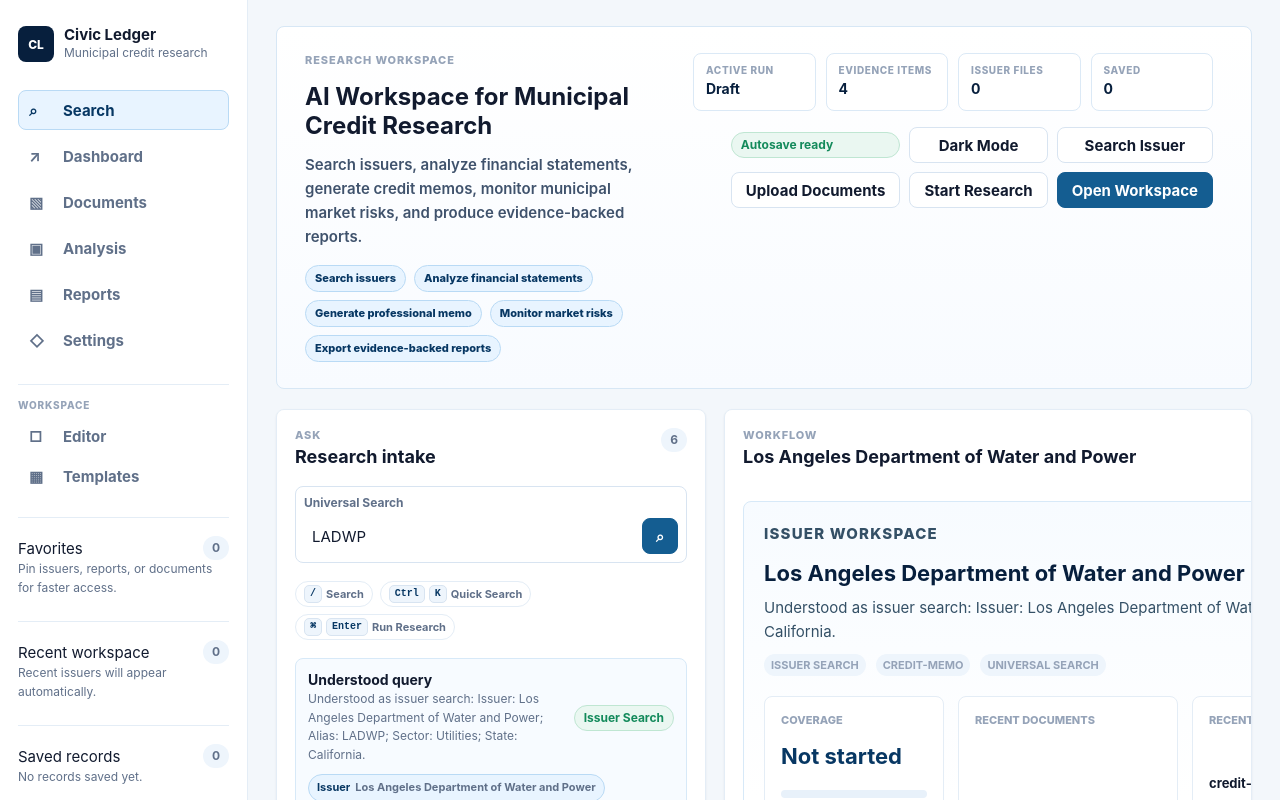
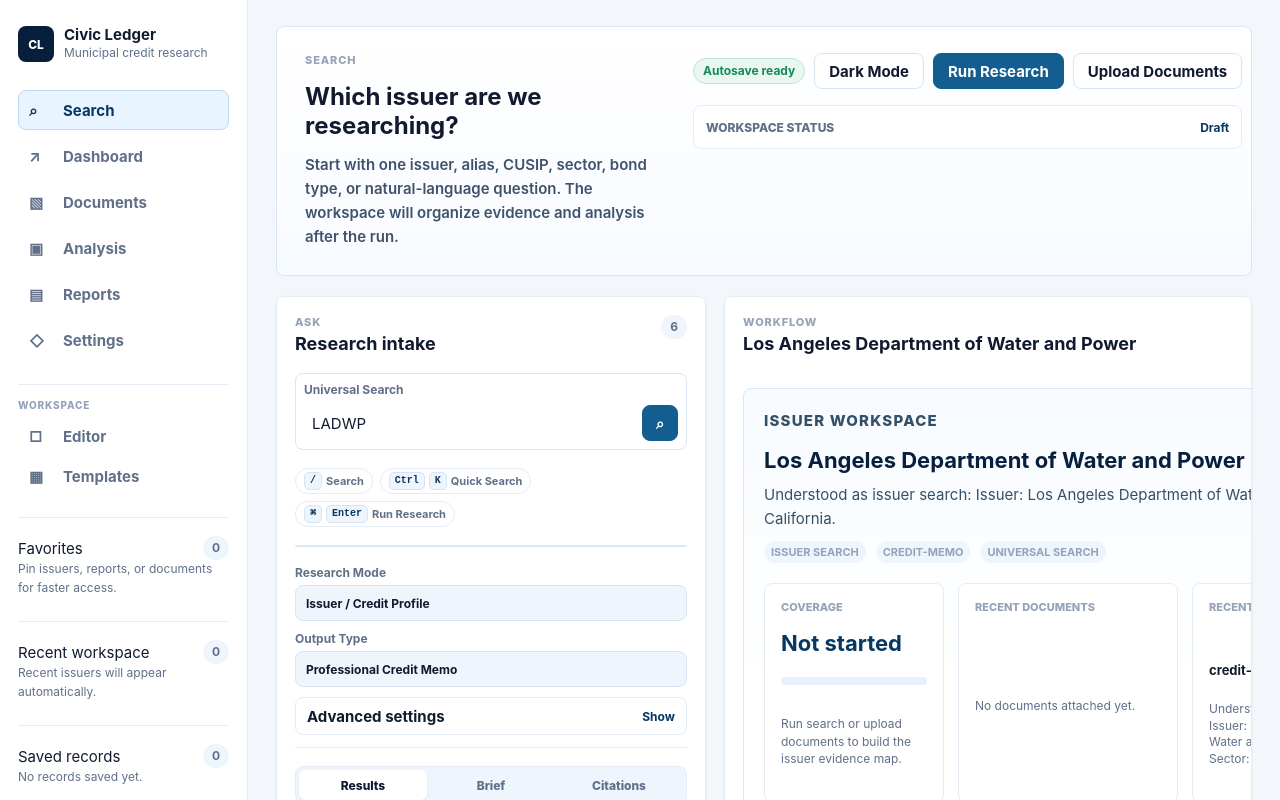
Before and after one commit to choee189071-oss/civic-ledger-next, a Next.js app: page / in a window 1280 px wide. Shown: the top 800 px of the page. Built offline with nearby package versions, Linux system fonts and the light colour scheme.

Commit message:
Redesign information hierarchy

```diff
--- a/app/components/DetailPanel.tsx
+++ b/app/components/DetailPanel.tsx
@@ -1148,6 +1148,15 @@ export function DetailPanel({
               </div>
             </div>
           </section>
+
+          <details className="progressive-section secondary-disclosure">
+            <summary>
+              <div>
+                <span>Secondary</span>
+                <strong>Analyst workspace, credit factors, and risks</strong>
+              </div>
+              <em>Open when moving from answer review to credit analysis.</em>
+            </summary>
 
           <section className="answer-section research-workspace-section">
             <div className="section-heading">
@@ -1259,6 +1268,17 @@ export function DetailPanel({
             </div>
           </section>
 
+          </details>
+
+          <details className="progressive-section secondary-disclosure">
+            <summary>
+              <div>
+                <span>Secondary</span>
+                <strong>Evidence coverage and statement support</strong>
+              </div>
+              <em>Open before drafting or exporting.</em>
+            </summary>
+
           <section className="answer-section evidence-command">
             <div className="section-heading">
               <div>
@@ -1365,6 +1385,17 @@ export function DetailPanel({
             )}
           </section>
 
+          </details>
+
+          <details className="progressive-section tertiary-disclosure">
+            <summary>
+              <div>
+                <span>Tertiary</span>
+                <strong>Diagnostics, raw source material, and setup</strong>
+              </div>
+              <em>Open for troubleshooting or analyst QA.</em>
+            </summary>
+
           {failureClassification && (
             <section className={`diagnostic-alert ${failureClassification.severity || 'warning'}`}>
               <div>
@@ -1626,6 +1657,8 @@ export function DetailPanel({
               </div>
             </section>
           )}
+
+          </details>
         </>
       )}
 
--- a/app/components/SearchPanel.tsx
+++ b/app/components/SearchPanel.tsx
@@ -334,6 +334,15 @@ export function SearchPanel(props: Props) {
         <span><kbd>⌘</kbd><kbd>Enter</kbd> Run Research</span>
       </div>
 
+      <details className="progressive-section compact-disclosure">
+        <summary>
+          <div>
+            <span>Secondary</span>
+            <strong>Search interpretation and quick starts</strong>
+          </div>
+          <em>Open to refine intent or choose a template.</em>
+        </summary>
+
       <div className="universal-search-panel">
         <div className="section-heading">
           <div>
@@ -382,6 +391,8 @@ export function SearchPanel(props: Props) {
           </button>
         ))}
       </div>
+
+      </details>
 
       {props.researchError && (
         <div className="error-banner" role="alert">
--- a/app/globals.css
+++ b/app/globals.css
@@ -351,7 +351,9 @@ h3 {
 .theme-dark .structured-answer-grid article,
 .theme-dark .confidence-explanation,
 .theme-dark .follow-up-panel,
-.theme-dark .report-ai-experience > div {
+.theme-dark .report-ai-experience > div,
+.theme-dark .workspace-status-drawer,
+.theme-dark .progressive-section {
   background: var(--color-page);
   border-color: var(--color-divider);
   color: var(--color-text);
@@ -391,6 +393,13 @@ h3 {
   color: var(--color-muted);
 }
 
+.theme-dark .secondary-disclosure summary,
+.theme-dark .tertiary-disclosure summary,
+.theme-dark .compact-disclosure,
+.theme-dark .workspace-status-drawer summary {
+  background: var(--color-surface);
+}
+
 .workspace-title {
   display: grid;
   gap: 12px;
@@ -474,13 +483,52 @@ h3 {
   align-items: center;
   display: grid;
   gap: 9px;
-  grid-template-columns: repeat(3, max-content);
+  grid-template-columns: repeat(4, max-content);
   justify-content: end;
   width: 100%;
 }
 
 .theme-toggle {
   min-width: 92px;
+}
+
+.workspace-status-drawer {
+  background: #ffffff;
+  border: 1px solid var(--color-divider);
+  border-radius: var(--radius);
+  width: 100%;
+}
+
+.workspace-status-drawer summary {
+  align-items: center;
+  color: var(--color-muted);
+  cursor: pointer;
+  display: flex;
+  font-size: 12px;
+  font-weight: 800;
+  justify-content: space-between;
+  list-style: none;
+  min-height: 42px;
+  padding: 0 12px;
+  text-transform: uppercase;
+}
+
+.workspace-status-drawer summary::-webkit-details-marker {
+  display: none;
+}
+
+.workspace-status-drawer summary strong {
+  color: var(--color-primary-dark);
+  font-size: 12px;
+  text-transform: none;
+}
+
+.workspace-status-drawer[open] summary {
+  border-bottom: 1px solid var(--color-divider);
+}
+
+.workspace-status-drawer .workspace-kpis {
+  padding: 12px;
 }
 
 .workspace-grid {
@@ -1327,6 +1375,113 @@ h3 {
   padding-top: 14px;
 }
 
+.progressive-section {
+  background: #ffffff;
+  border: 1px solid var(--color-divider);
+  border-radius: var(--radius);
+  display: grid;
+  overflow: hidden;
+}
+
+.progressive-section + .progressive-section,
+.answer-section + .progressive-section,
+.progressive-section + .answer-section {
+  margin-top: 2px;
+}
+
+.progressive-section summary {
+  align-items: center;
+  cursor: pointer;
+  display: grid;
+  gap: 14px;
+  grid-template-columns: minmax(0, 1fr) auto auto;
+  list-style: none;
+  min-height: 58px;
+  padding: 13px 15px;
+}
+
+.progressive-section summary::-webkit-details-marker {
+  display: none;
+}
+
+.progressive-section summary::after {
+  color: var(--color-primary-dark);
+  content: "Show";
+  font-size: 12px;
+  font-weight: 850;
+}
+
+.progressive-section[open] summary::after {
+  content: "Hide";
+}
+
+.progressive-section summary div {
+  display: grid;
+  gap: 3px;
+}
+
+.progressive-section summary span {
+  color: var(--color-faint);
+  font-size: 10px;
+  font-weight: 850;
+  letter-spacing: 0.08em;
+  text-transform: uppercase;
+}
+
+.progressive-section summary strong {
+  color: var(--color-navy);
+  font-size: 14px;
+  line-height: 1.25;
+}
+
+.progressive-section summary em {
+  color: var(--color-muted);
+  font-size: 12px;
+  font-style: normal;
+  justify-self: end;
+}
+
+.progressive-section[open] {
+  padding-bottom: 14px;
+}
+
+.progressive-section[open] summary {
+  border-bottom: 1px solid var(--color-divider);
+  margin-bottom: 12px;
+}
+
+.progressive-section > .answer-section,
+.progressive-section > .missing-evidence-warning,
+.progressive-section > .diagnostic-alert {
+  border-top: 0;
+  margin: 0 14px 14px;
+  padding-top: 0;
+}
+
+.compact-disclosure {
+  background: #f7fbff;
+  border-color: #d7e9f8;
+}
+
+.compact-disclosure[open] {
+  padding-bottom: 12px;
+}
+
+.compact-disclosure > .universal-search-panel,
+.compact-disclosure > .quick-start-grid,
+.compact-disclosure > p {
+  margin-left: 12px;
+  margin-right: 12px;
+}
+
+.secondary-disclosure summary {
+  background: #fbfdff;
+}
+
+.tertiary-disclosure summary {
+  background: #f8fafc;
+}
+
 .structured-answer-section {
   background: #f8fcff;
   border: 1px solid #cde4f7;
@@ -3798,6 +3953,14 @@ h3 {
   .shortcut-strip span,
   .empty-action-row button {
     width: 100%;
+  }
+
+  .progressive-section summary {
+    grid-template-columns: minmax(0, 1fr) auto;
+  }
+
+  .progressive-section summary em {
+    display: none;
   }
 
   .workflow-tabs,
--- a/app/page.tsx
+++ b/app/page.tsx
@@ -140,6 +140,69 @@ function isEditableTarget(target: EventTarget | null) {
   if (!(target instanceof HTMLElement)) return false;
   const tag = target.tagName.toLowerCase();
   return target.isContentEditable || tag === 'input' || tag === 'textarea' || tag === 'select';
+}
+
+function screenFocus(view: string) {
+  const screens: Record<string, { eyebrow: string; title: string; description: string; primaryAction: string; secondaryAction?: string }> = {
+    search: {
+      eyebrow: 'Search',
+      title: 'Which issuer are we researching?',
+      description: 'Start with one issuer, alias, CUSIP, sector, bond type, or natural-language question. The workspace will organize evidence and analysis after the run.',
+      primaryAction: 'Run Research',
+      secondaryAction: 'Upload Documents',
+    },
+    developments: {
+      eyebrow: 'Dashboard',
+      title: 'What changed recently?',
+      description: 'Monitor issuer and sector developments, then turn meaningful changes into a saved research run.',
+      primaryAction: 'Open Monitor',
+      secondaryAction: 'Search Issuer',
+    },
+    documents: {
+      eyebrow: 'Documents',
+      title: 'Which document should become evidence?',
+      description: 'Upload or link one core PDF, then convert it into a source list item, evidence package, memo draft, and reading-room document.',
+      primaryAction: 'Upload PDF',
+      secondaryAction: 'Search Issuer',
+    },
+    profiles: {
+      eyebrow: 'Analysis',
+      title: 'What do we know about this issuer?',
+      description: 'Review the issuer profile, core document coverage, ratings, debt notes, and persistent source links.',
+      primaryAction: 'Review Profile',
+      secondaryAction: 'Search Issuer',
+    },
+    library: {
+      eyebrow: 'Reports',
+      title: 'Which workspace should continue?',
+      description: 'Return to saved issuers, reports, versions, and reading-room documents without starting over.',
+      primaryAction: 'Open Saved Work',
+      secondaryAction: 'Search Issuer',
+    },
+    sources: {
+      eyebrow: 'Settings',
+      title: 'Which evidence can be trusted?',
+      description: 'Review source status, source tier, extraction options, and verification decisions for the active research run.',
+      primaryAction: 'Review Sources',
+      secondaryAction: 'Search Issuer',
+    },
+    reading: {
+      eyebrow: 'Editor',
+      title: 'What report text needs review?',
+      description: 'Edit the work product, add reviewer notes, and preserve comments before export.',
+      primaryAction: 'Back to Search',
+      secondaryAction: 'Open Reports',
+    },
+    workflows: {
+      eyebrow: 'Templates',
+      title: 'Which repeatable workflow should run?',
+      description: 'Choose a monitoring, diligence, or memo workflow and keep raw logs behind the workflow result.',
+      primaryAction: 'Run Workflow',
+      secondaryAction: 'Search Issuer',
+    },
+  };
+
+  return screens[view] ?? screens.search;
 }
 
 export default function HomePage() {
@@ -931,6 +994,7 @@ export default function HomePage() {
   const activeReportPinned = Boolean(detail && generatedReport && isFavorite('report', activeReportTitle, detail.id));
   const activeDocumentPinned = Boolean(detail && isFavorite('document', activeDocumentTitle, detail.id));
   const isBusy = isResearching || isGeneratingReport;
+  const focus = screenFocus(view);
 
   return (
     <div className={`app-shell ${theme === 'dark' ? 'theme-dark' : ''}`}>
@@ -953,20 +1017,41 @@ export default function HomePage() {
       <main id="main-workspace" className="main" aria-busy={isBusy}>
         <header className="workspace-header">
           <div className="workspace-title">
-            <p className="eyebrow">Research Workspace</p>
-            <h1>AI Workspace for Municipal Credit Research</h1>
-            <p className="workspace-subtitle">
-              Search issuers, analyze financial statements, generate credit memos, monitor municipal market risks, and produce evidence-backed reports.
-            </p>
-            <div className="hero-workflow-list" aria-label="Core municipal credit research workflow">
-              <span>Search issuers</span>
-              <span>Analyze financial statements</span>
-              <span>Generate professional memo</span>
-              <span>Monitor market risks</span>
-              <span>Export evidence-backed reports</span>
-            </div>
+            <p className="eyebrow">{focus.eyebrow}</p>
+            <h1>{focus.title}</h1>
+            <p className="workspace-subtitle">{focus.description}</p>
           </div>
           <div className="workspace-command">
+            <div className="header-actions">
+              <span className="status-pill ready" aria-live="polite">{autosaveStatus}</span>
+              <button
+                className="button-secondary theme-toggle"
+                type="button"
+                aria-pressed={theme === 'dark'}
+                onClick={() => setTheme((current) => current === 'dark' ? 'light' : 'dark')}
+              >
+                {theme === 'dark' ? 'Light Mode' : 'Dark Mode'}
+              </button>
+              {view !== 'search' && (
+                <button className="button-secondary" onClick={() => setView('search')}>Search Issuer</button>
+              )}
+              {view === 'search' && (
+                <button className="button-primary" onClick={() => void runResearch()} disabled={isResearching}>
+                  {isResearching ? 'Researching...' : focus.primaryAction}
+                </button>
+              )}
+              {view === 'search' && (
+                <button className="button-secondary" onClick={() => setView('documents')}>{focus.secondaryAction}</button>
+              )}
+              {view === 'reading' && (
+                <button className="button-primary" onClick={() => setView('library')}>{focus.secondaryAction}</button>
+              )}
+            </div>
+            <details className="workspace-status-drawer">
+              <summary>
+                <span>Workspace status</span>
+                <strong>{activeRunStatus}</strong>
+              </summary>
               <div className="workspace-kpis">
                 <div>
                   <span>Active run</span>
@@ -985,23 +1070,7 @@ export default function HomePage() {
                   <strong>{savedRecords.length}</strong>
                 </div>
               </div>
-            <div className="header-actions">
-              <span className="status-pill ready" aria-live="polite">{autosaveStatus}</span>
-              <button
-                className="button-secondary theme-toggle"
-                type="button"
-                aria-pressed={theme === 'dark'}
-                onClick={() => setTheme((current) => current === 'dark' ? 'light' : 'dark')}
-              >
-                {theme === 'dark' ? 'Light Mode' : 'Dark Mode'}
-              </button>
-              <button className="button-secondary" onClick={() => setView('search')}>Search Issuer</button>
-              <button className="button-secondary" onClick={() => setView('documents')}>Upload Documents</button>
-              <button className="button-secondary" onClick={() => void runResearch()} disabled={isResearching}>
-                {isResearching ? 'Researching...' : 'Start Research'}
-              </button>
-              <button className="button-primary" onClick={() => setView('library')}>Open Workspace</button>
-            </div>
+            </details>
           </div>
         </header>
 
```
Also changed, not shown: 1 other file (tests, documents, lock files or other folders). Lines whose indentation alone changed are shown as unchanged.
